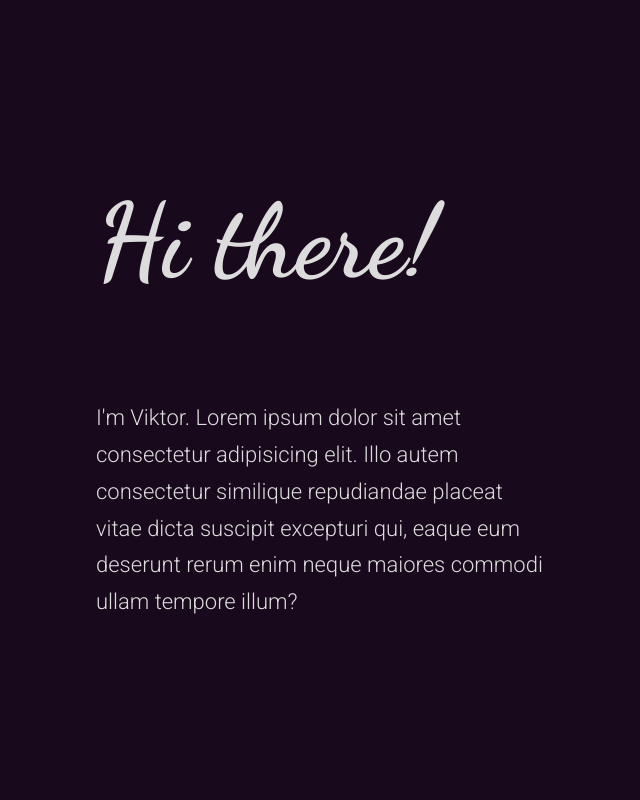
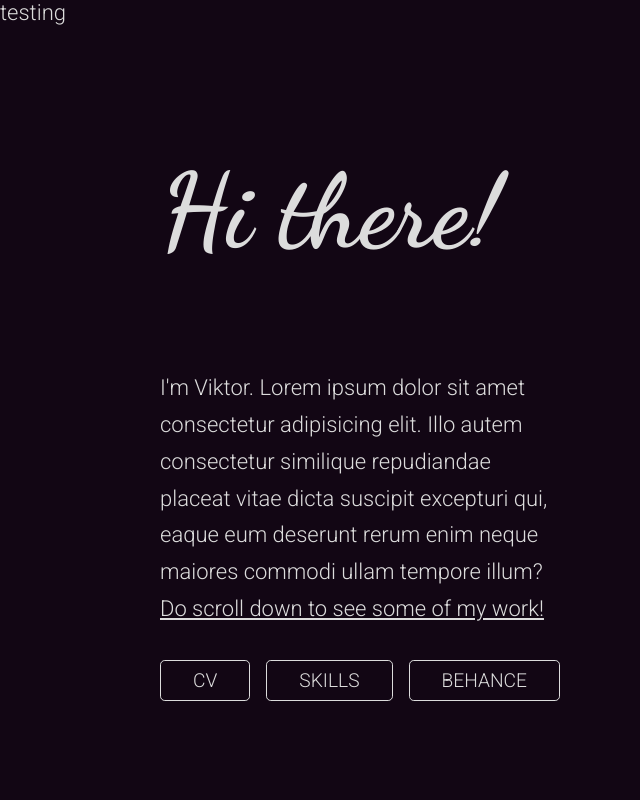
Before and after one commit to viktordepomian/portfolio, a plain HTML site: page index.html in a window 1280 px wide. Shown: the top 800 px of the page, without its empty margins (0-640 px from the left). Drawn offline with Linux system fonts and the light colour scheme.

Commit message:
Random changes

```diff
--- a/index.html
+++ b/index.html
@@ -5,15 +5,24 @@
     <meta http-equiv="X-UA-Compatible" content="IE=edge">
     <meta name="viewport" content="width=device-width, initial-scale=1.0">
     <title>Portfolio | de Pomian Sandell</title>
+    <link rel="shortcut icon" href="images/favicon-32x32.png" type="image/x-icon">
     <link rel="stylesheet" href="style.css">
     <link rel="stylesheet" href="https://cdnjs.cloudflare.com/ajax/libs/font-awesome/6.0.0/css/all.min.css" integrity="sha512-9usAa10IRO0HhonpyAIVpjrylPvoDwiPUiKdWk5t3PyolY1cOd4DSE0Ga+ri4AuTroPR5aQvXU9xC6qOPnzFeg==" crossorigin="anonymous" referrerpolicy="no-referrer" />
     <script defer src="main.js"></script>
 </head>
 <body>
+    <div class="skills-window hidden">
+        <p>testing</p>
+    </div>
     <header>
         <article id="intro-part">
             <h2 class="intro-part__title">Hi there!</h2>
-            <p class="intro-part__desc">I'm Viktor. Lorem ipsum dolor sit amet consectetur adipisicing elit. Illo autem consectetur similique repudiandae placeat vitae dicta suscipit excepturi qui, eaque eum deserunt rerum enim neque maiores commodi ullam tempore illum?</p>
+            <p class="intro-part__desc">I'm Viktor. Lorem ipsum dolor sit amet consectetur adipisicing elit. Illo autem consectetur similique repudiandae placeat vitae dicta suscipit excepturi qui, eaque eum deserunt rerum enim neque maiores commodi ullam tempore illum? <u>Do scroll down to see some of my work!</u></p>
+            <div class="intro-part__extra-stuff">
+                <span class="intro-part__skills-btn intro-part__btn">CV</span>
+                <span class="intro-part__skills-btn intro-part__btn">Skills</span>
+                <span class="intro-part__more-btn intro-part__btn"><a href="https://www.behance.net/depomian" target="_blank">Behance</a></span>
+            </div>
         </article>
         <article id="picture-part">
             <img src="images/img1.png" alt="">
--- a/style.css
+++ b/style.css
@@ -22,10 +22,18 @@ body{
     max-width: 100%;
     margin: auto;
     font-size: 1.375rem;
-    background: #19091d;
+    background: #120614;
     color: #DCDCDC;
     font-family: 'Roboto', sans-serif;
     font-weight: 300;
+}
+
+.skills-window{
+
+}
+
+.hidden{
+    /* display: none; */
 }
 
 header{
@@ -40,7 +48,7 @@ header{
     display: flex;
     flex-direction: column;
     justify-content: center;
-    padding: 0 6rem;
+    padding: 0 10rem;
 }
 
 .intro-part__title{
@@ -51,6 +59,31 @@ header{
 .intro-part__desc{
     margin-top: 6rem;
     line-height: 2.3rem;
+}
+
+.intro-part__extra-stuff{
+    margin-top: 2rem;
+    font-size: 1.2rem;
+    display: flex;
+    gap: 1rem;
+}
+
+.intro-part__btn{
+    cursor: pointer;
+    border: 1px solid #DCDCDC;
+    border-radius: .3rem;
+    padding: .5rem 2rem;
+    text-transform: uppercase;
+    transition: all .25s ease-in-out;
+}
+
+.intro-part__btn a{
+    font-style: normal;
+}
+
+.intro-part__btn:hover{
+    background: #DCDCDC;
+    color: black;
 }
 
 #picture-part{
@@ -100,7 +133,7 @@ main .example{
 /* WORK EXAMPLES INFO */
 
 .left-container{
-    padding: 6rem 5rem 6rem 6rem;
+    padding: 6rem 5rem 6rem 10rem;
 }
 
 .left-container .work__what-was-created{
@@ -127,7 +160,7 @@ main .example{
 /* WORK EXAMPLES IMAGE */
 
 .right-container{
-    padding-right: 6rem;
+    padding-right: 10rem;
 }
 
 .right-container img{
```
Also changed, not shown: images/favicon-16x16.png (added), images/favicon-32x32.png (added).
